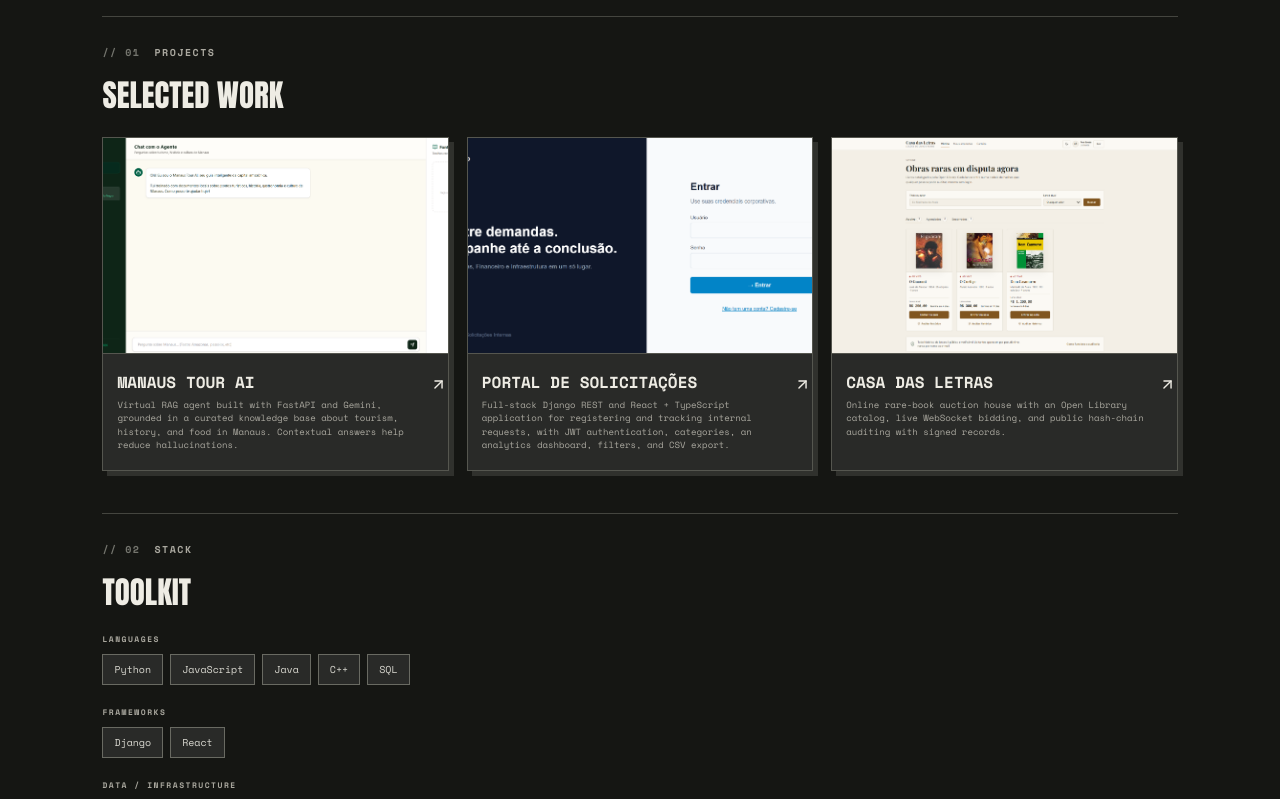
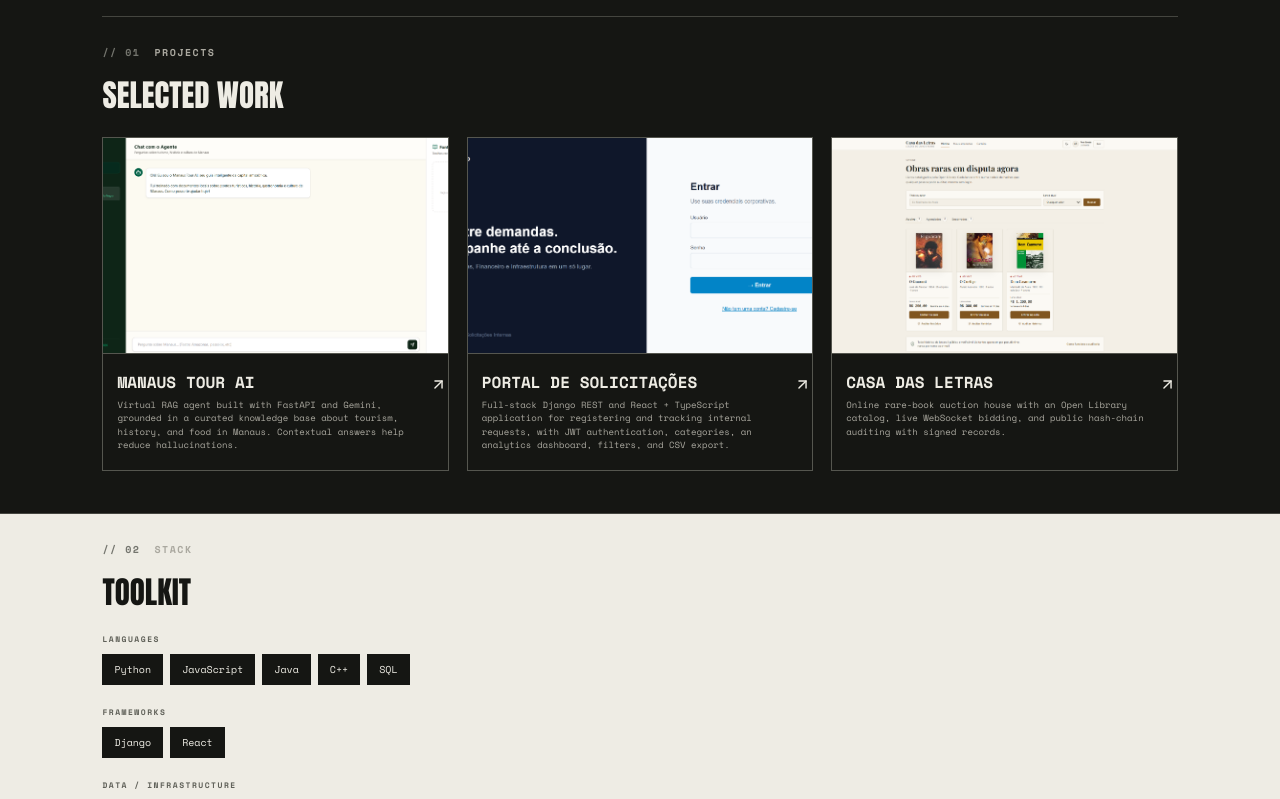
Before and after one commit to Coutfernandes/portfolio2026, a React (Vite) app: page / in a window 1280 px wide. Shown: the part 1620-2419 px from the top of the page. Built offline with nearby package versions, Linux system fonts and the light colour scheme.

Commit message:
Style stack section and project borders

```diff
--- a/src/index.css
+++ b/src/index.css
@@ -120,16 +120,20 @@ h1, h2, h3, p, figure { margin: 0; }
 .footer-column { min-width: 0; padding: 0 0 42px; scroll-margin-top: 24px; }
 .footer-column + .footer-column { border-top: 1px solid #44453f; }
 .footer-column > .section-marker { padding-top: 29px; }
+.footer-column--stack { width: calc(100% + 16vw); margin-left: -8vw; padding-right: 8vw; padding-left: 8vw; box-sizing: border-box; color: var(--ink); background: #eeece4; }
+.footer-column--stack .section-marker, .footer-column--stack .section-marker span:first-child { color: var(--ink-soft); }
+.footer-column--stack .stack-groups h3 { color: #5f6058; }
+.footer-column--stack .stack-chips span { border-color: var(--ink); color: #eeece4; background: var(--ink); }
 .footer-column .section-marker { color: #aaa89f; }
 .footer-column .section-marker span:first-child { color: #74756e; }
 .footer-column__title { margin: 20px 0 26px; font-family: var(--font-display); font-size: 31px; line-height: 1; font-weight: 400; text-transform: uppercase; }
 .stack-groups { display: grid; gap: 22px; }
 .stack-groups h3 { margin-bottom: 9px; color: #aaa89f; font-size: 8px; }
 .stack-chips { display: flex; flex-wrap: wrap; gap: 7px; }
-.stack-chips span { min-height: 28px; padding: 7px 11px; display: inline-flex; align-items: center; border: 1px solid #696a62; background: var(--ink-soft); color: #d8d7cf; font-family: var(--font-mono); font-size: 10px; }
+.stack-chips span { min-height: 28px; padding: 7px 11px; display: inline-flex; align-items: center; border: 1px solid #696a62; background: #eeece4; color: var(--ink); font-family: var(--font-mono); font-size: 10px; }
 .project-list { margin: 0; padding: 0; display: grid; grid-template-columns: repeat(3, minmax(0, 1fr)); gap: 18px; list-style: none; }
 .project-list li { min-width: 0; }
-.project-list a { height: 100%; min-height: 280px; display: grid; grid-template-columns: 1fr 18px; grid-template-rows: auto 1fr; align-items: start; gap: 12px; padding-bottom: 18px; border: 1px solid #55564f; background: var(--ink-soft); box-shadow: 5px 5px 0 #30312d; }
+.project-list a { height: 100%; min-height: 280px; display: grid; grid-template-columns: 1fr 18px; grid-template-rows: auto 1fr; align-items: start; gap: 12px; padding-bottom: 18px; border: 1px solid #55564f; background: transparent; }
 .project-list a:hover strong { text-decoration: underline; text-underline-offset: 3px; }
 .project-list__image { position: relative; grid-column: 1 / -1; width: 100%; aspect-ratio: 16 / 10; overflow: hidden; border-bottom: 1px solid #55564f; background: #30312d; }
 .project-list__image img { position: relative; z-index: 1; width: 100%; height: 100%; display: block; object-fit: cover; }
@@ -207,6 +211,7 @@ h1, h2, h3, p, figure { margin: 0; }
   .footer-columns { grid-template-columns: 1fr; gap: 0; }
   .footer-column { padding: 0 0 46px; }
   .footer-column + .footer-column { border-top: 1px solid #44453f; border-left: 0; }
+  .footer-column--stack { width: calc(100% + 44px); margin-left: -22px; padding-right: 22px; padding-left: 22px; }
   .footer-column__title { margin: 16px 0 21px; font-size: 28px; }
   .stack-groups { grid-template-columns: 1fr 1fr; column-gap: 18px; row-gap: 17px; }
   .stack-chips span { min-height: 26px; padding: 6px 8px; font-size: 9px; }
--- a/src/pages/portfolio/TechStackColumns.tsx
+++ b/src/pages/portfolio/TechStackColumns.tsx
@@ -22,7 +22,7 @@ function TechStackColumns() {
           </li>)}
         </ol>
       </section>
-      <section className="footer-column" id="stack" aria-labelledby="stack-title">
+      <section className="footer-column footer-column--stack" id="stack" aria-labelledby="stack-title">
         <div className="section-marker mono-label"><span>// 02</span><span>{t('footer.stack')}</span></div>
         <h2 id="stack-title" className="footer-column__title">{t('footer.stackTitle')}</h2>
         <div className="stack-groups">
```
